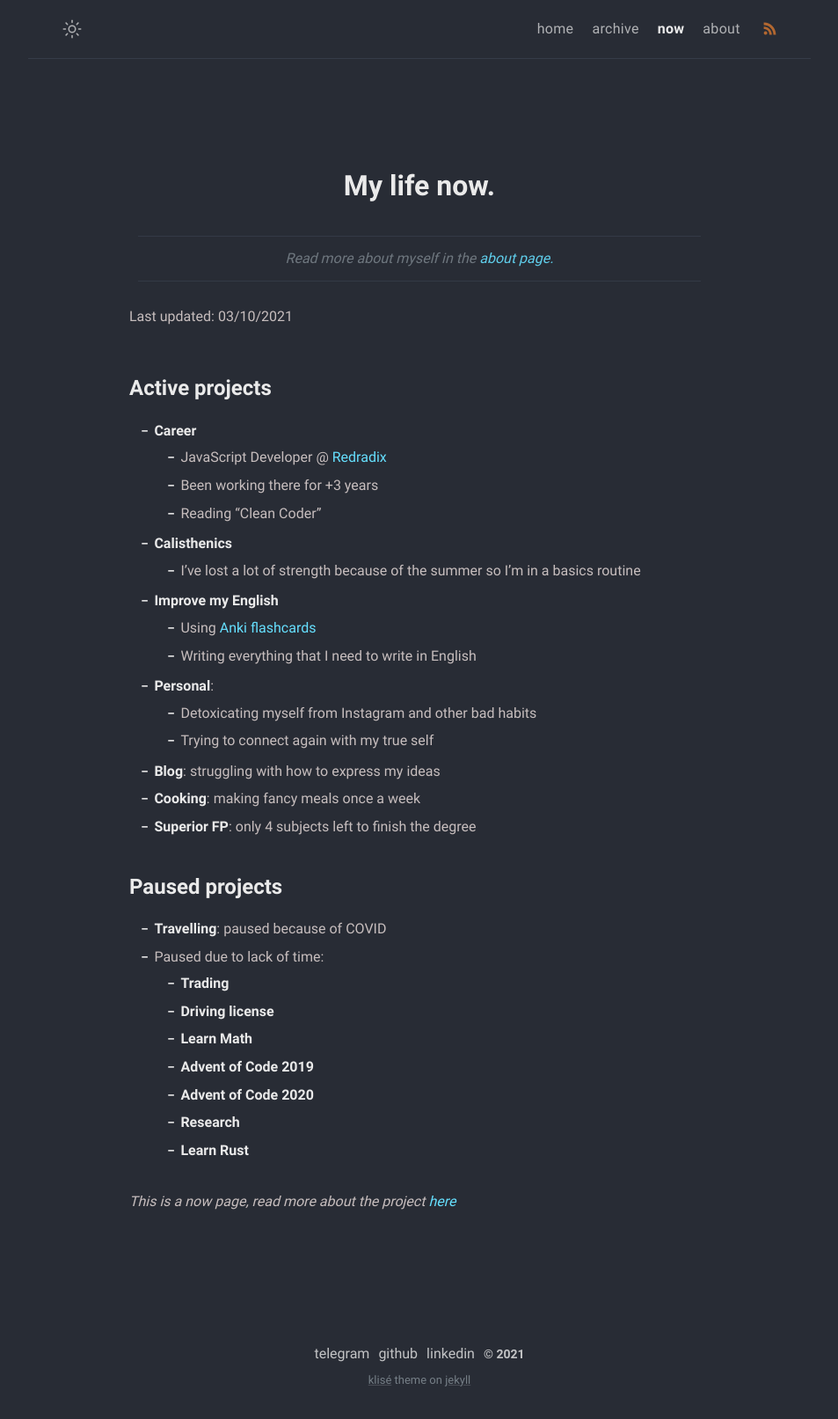
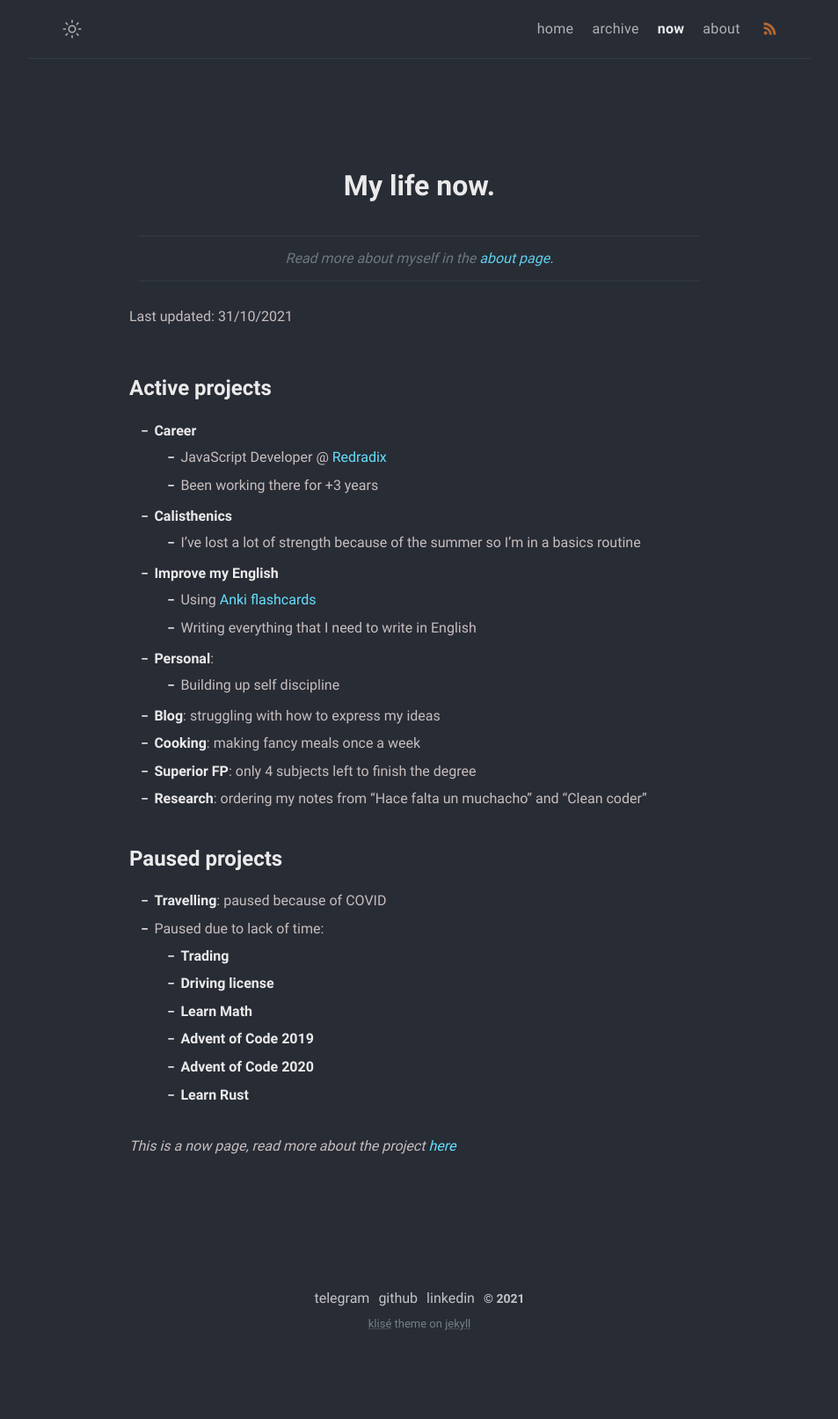
Before and after one commit to MonkeyAndres/MonkeyAndres.github.io, a Jekyll site: the page built from now.md, in a window 1280 px wide. Shown: the whole page at 88% size, without its empty margins (163-1116 px from the left). Built offline with Jekyll 4.4.1, drawn with Linux system fonts in a browser that asks for light colours; after the commit the page ends 1549 px from its top, so only the background shows below that.

Commit message:
📝 Update now page

```diff
--- a/now.md
+++ b/now.md
@@ -8,25 +8,24 @@ comments: false
 
 > Read more about myself in the [about page.](../about)
 
-Last updated: 03/10/2021
+Last updated: 31/10/2021
 
 # Active projects
 
 - **Career**
   - JavaScript Developer @ [Redradix](https://redradix.com/)
   - Been working there for +3 years
-  - Reading "Clean Coder"
 - **Calisthenics**
   - I've lost a lot of strength because of the summer so I'm in a basics routine
 - **Improve my English**
   - Using [Anki flashcards](https://apps.ankiweb.net/)
   - Writing everything that I need to write in English
 - **Personal**:
-  - Detoxicating myself from Instagram and other bad habits
-  - Trying to connect again with my true self
+  - Building up self discipline
 - **Blog**: struggling with how to express my ideas
 - **Cooking**: making fancy meals once a week
 - **Superior FP**: only 4 subjects left to finish the degree
+- **Research**: ordering my notes from "Hace falta un muchacho" and "Clean coder"
 
 # Paused projects
 
```
Also changed, not shown: other parts of now.md (+0 -1 lines).
